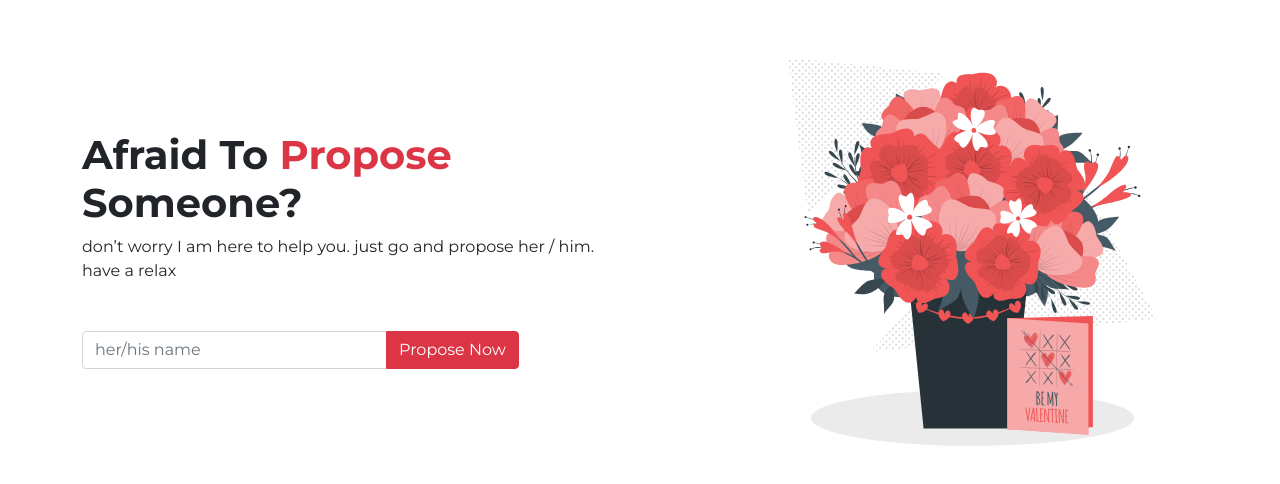
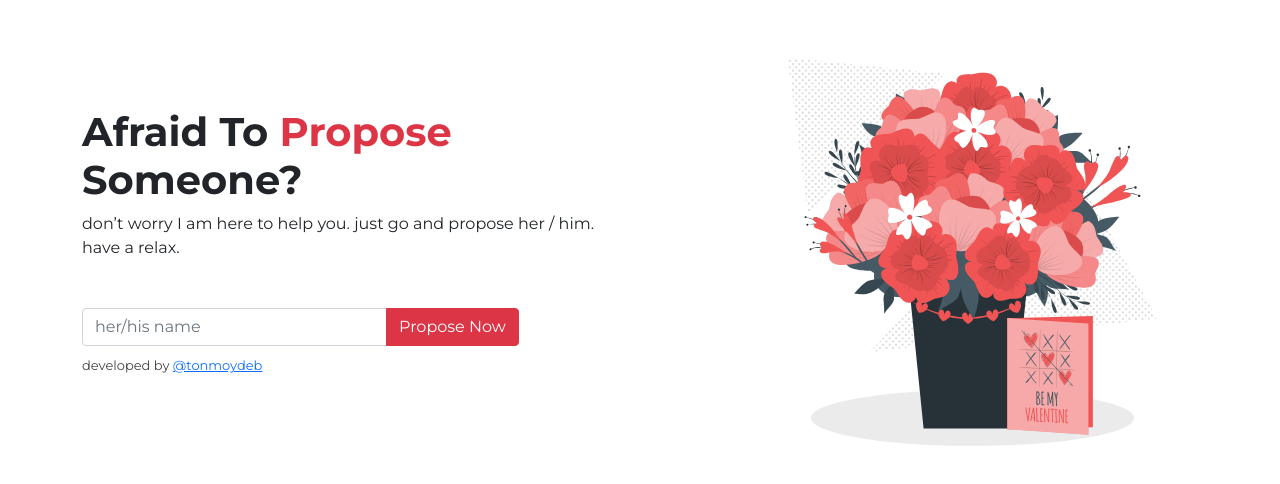
Before and after one commit to tonmoydeb404/propose, a React (Vite) app: page / in a window 1280 px wide. Shown: the part 150-634 px from the top of the page. Built offline with nearby package versions, Linux system fonts and the light colour scheme.

Commit message:
credit added

```diff
--- a/src/pages/Home.jsx
+++ b/src/pages/Home.jsx
@@ -14,10 +14,20 @@ const Home = ({ className = '' }) => (
                         </h1>
                         <p className="hero_text-description">
                             don’t worry I am here to help you. just go and propose her / him. have a
-                            relax
+                            relax.
                         </p>
 
                         <ProposeForm className="hero_text-form mt-4 mt-md-5" />
+                        <p className="hero_credit">
+                            developed by{' '}
+                            <a
+                                href="https://tonmoydeb.com"
+                                target="_blank"
+                                rel="noopener noreferrer"
+                            >
+                                @tonmoydeb
+                            </a>
+                        </p>
                     </div>
                 </Col>
                 <Col md={5} className="hero_media-wrapper">
--- a/src/static/styles/app.css
+++ b/src/static/styles/app.css
@@ -29,6 +29,11 @@ body {
 }
 .hero_content {
   align-items: center;
+}
+.hero_credit {
+  font-size: 13px;
+  margin-top: 10px;
+  color: #444;
 }
 .hero_text-title {
   font-weight: bold;
--- a/src/static/styles/app.scss
+++ b/src/static/styles/app.scss
@@ -30,6 +30,12 @@ body {
 
   &_content {
     align-items: center;
+  }
+
+  &_credit {
+    font-size: 13px;
+    margin-top: 10px;
+    color: #444;
   }
 
   &_text {
```
Also changed, not shown: 1 other file (tests, documents, lock files or other folders).
